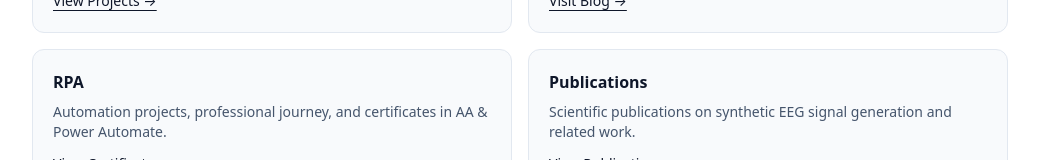
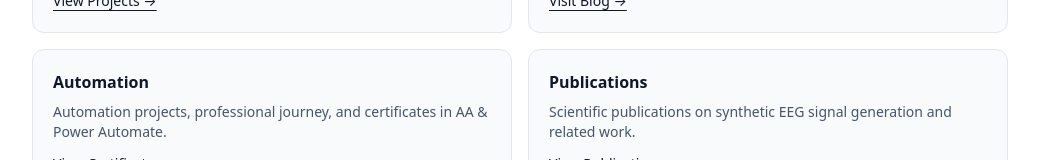
Before and after one commit to JoseEmmanuelVG/JoseEmmanuelVG.github.io, a Next.js app in the folder cv-next/: page / in a window 1280 px wide. Shown: the part 1987-2147 px from the top of the page, without its empty margins (120-1159 px from the left). Built offline with nearby package versions, Linux system fonts and the light colour scheme.

Commit message:
update navBar

```diff
--- a/cv-next/app/(site)/page.tsx
+++ b/cv-next/app/(site)/page.tsx
@@ -182,7 +182,7 @@ export default function Home() {
           </a>
         </div>
         <div className="rounded-xl border border-slate-200 bg-slate-50 p-5 hover:shadow-md transition">
-          <h3 className="font-semibold">RPA</h3>
+          <h3 className="font-semibold">Automation</h3>
           <p className="mt-2 text-sm text-slate-600">
             Automation projects, professional journey, and certificates in AA & Power Automate.
           </p>
--- a/cv-next/components/Navbar.tsx
+++ b/cv-next/components/Navbar.tsx
@@ -3,7 +3,7 @@ import Link from "next/link";
 const links = [
   { href: "/", label: "Home", external: false },
   { href: "/projects", label: "Projects", external: false },
-  { href: "/rpa", label: "RPA", external: false },
+  { href: "/automation", label: "Automation", external: false },
   { href: "/publications", label: "Publications", external: false },
   { href: "https://bonzopedia.com", label: "Blog", external: true },
   { href: "/#contact", label: "Contact", external: false },
```
Also changed, not shown: cv-next/app/(site)/automation/page.tsx (renamed from cv-next/app/(site)/rpa/page.tsx).
